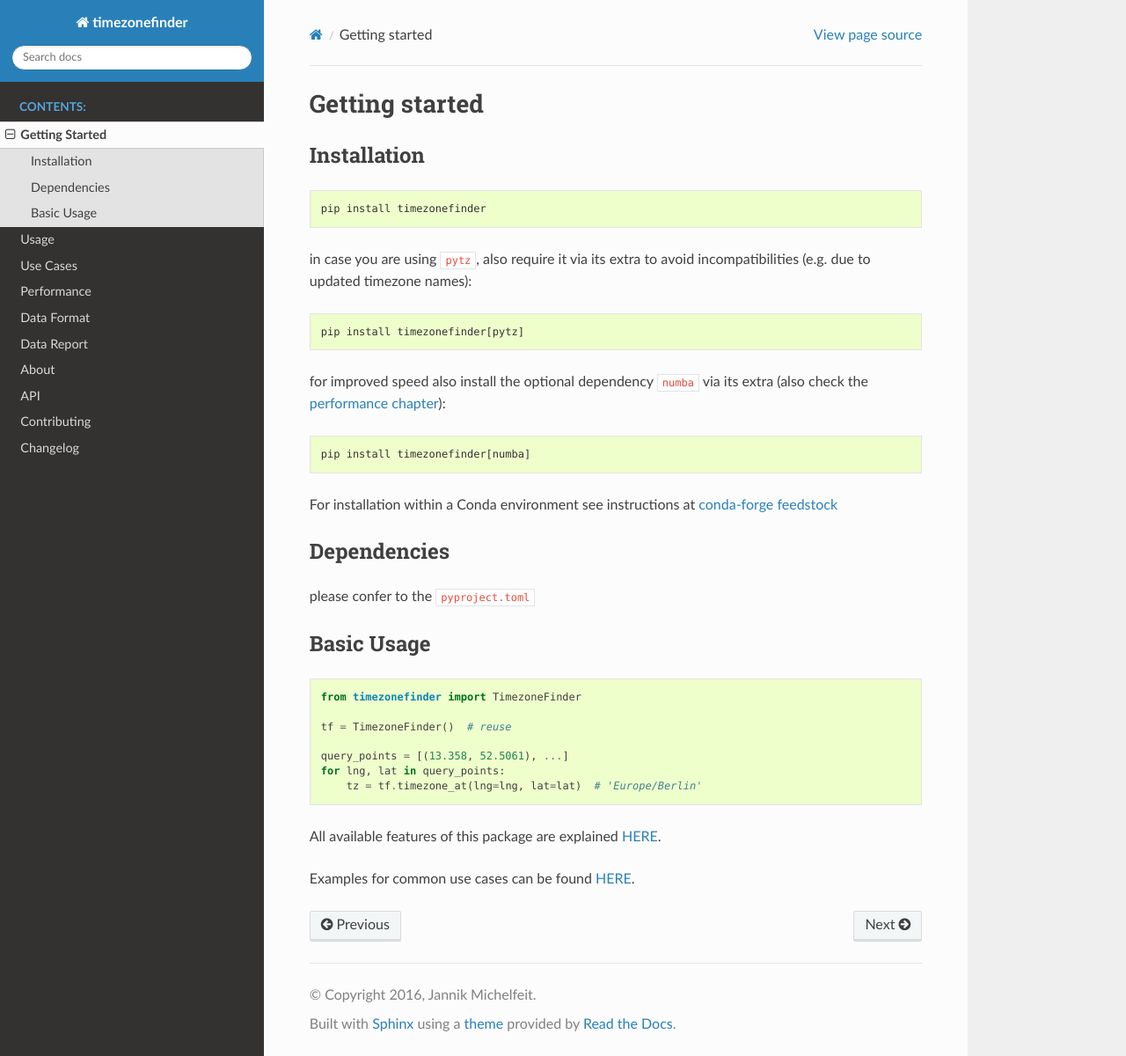
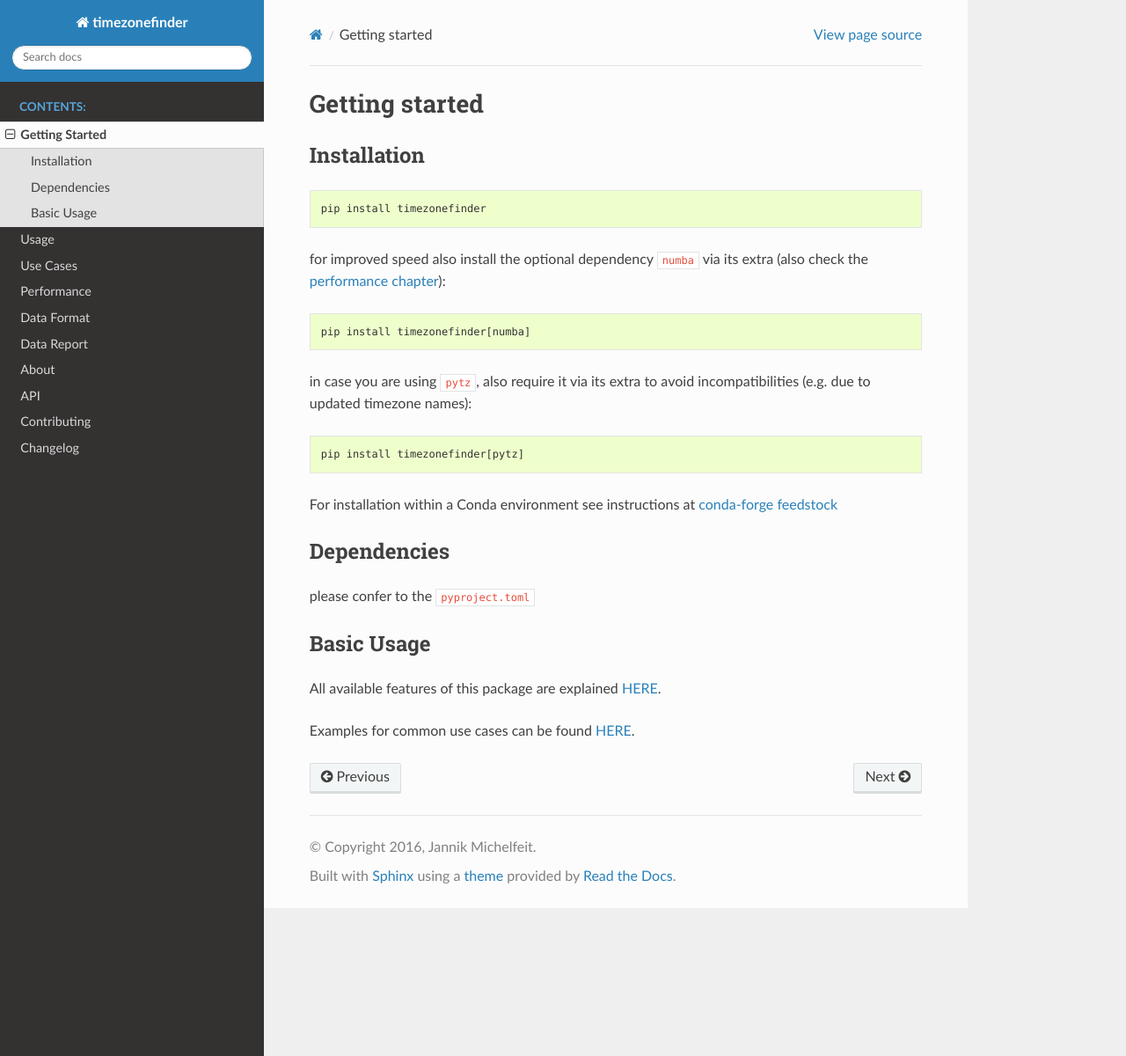
Before and after one commit to jannikmi/timezonefinder, a Sphinx documentation site: the page built from docs/0_getting_started.rst, in a window 1280 px wide and 1200 px high. Shown: the whole window at 88% size. Built offline with Sphinx 7.4.7 and the Read the Docs theme 3.1.0, drawn with Linux system fonts in a browser that asks for light colours.

Commit message:
Update 0_getting_started.rst

```diff
--- a/docs/0_getting_started.rst
+++ b/docs/0_getting_started.rst
@@ -13,18 +13,20 @@ Installation
     pip install timezonefinder
 
 
+for improved speed also install the optional dependency ``numba`` via its extra (also check the :ref:`performance chapter <performance>`):
+
+.. code-block:: console
+
+    pip install timezonefinder[numba]
+
+
+
 in case you are using ``pytz``, also require it via its extra to avoid incompatibilities (e.g. due to updated timezone names):
 
 .. code-block:: console
 
     pip install timezonefinder[pytz]
 
-
-for improved speed also install the optional dependency ``numba`` via its extra (also check the :ref:`performance chapter <performance>`):
-
-.. code-block:: console
-
-    pip install timezonefinder[numba]
 
 
 For installation within a Conda environment see instructions at `conda-forge feedstock <https://github.com/conda-forge/timezonefinder-feedstock>`__
@@ -42,18 +44,6 @@ Basic Usage
 -----------
 
 
-
-.. code-block:: python
-
-    from timezonefinder import TimezoneFinder
-
-    tf = TimezoneFinder()  # reuse
-
-    query_points = [(13.358, 52.5061), ...]
-    for lng, lat in query_points:
-        tz = tf.timezone_at(lng=lng, lat=lat)  # 'Europe/Berlin'
-
-
 All available features of this package are explained :ref:`HERE <usage>`.
 
 Examples for common use cases can be found :ref:`HERE <use_cases>`.
```
